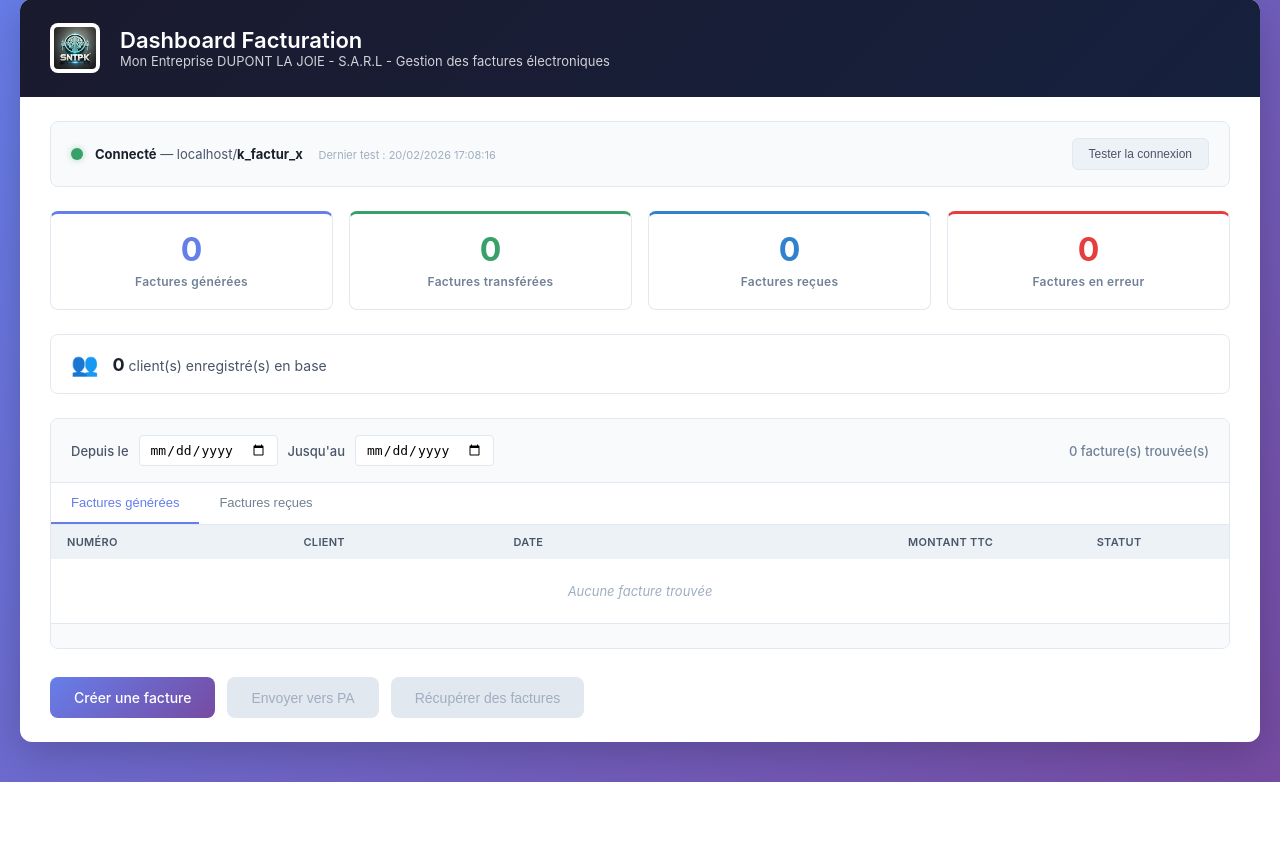
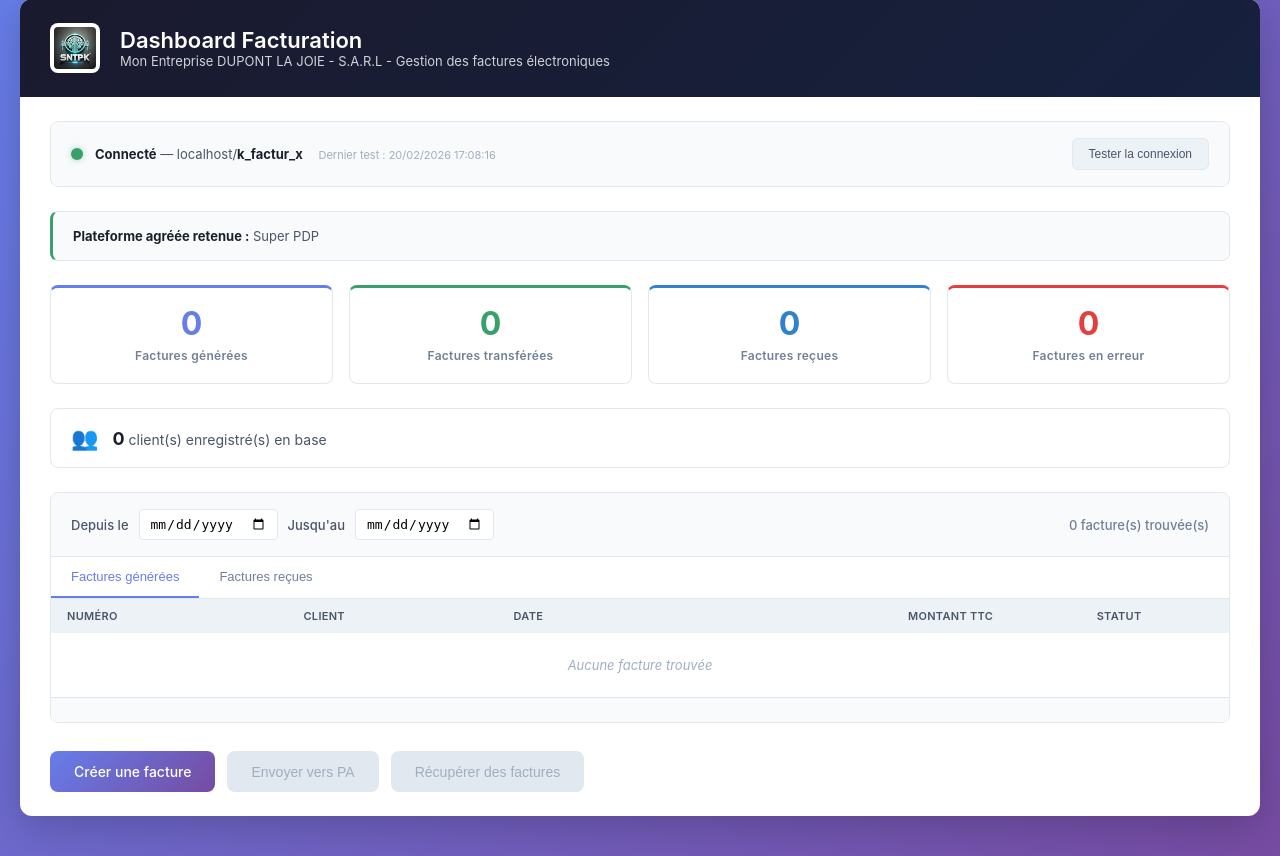
Before and after one commit to rdb16/generate_factux_py12, a Flask app: page /dashboard in a window 1280 px wide. Shown: the part 41-897 px from the top of the page. Before the commit the page ends 823 px from the top, so only its background shows below. Run offline with Flask 3, Linux system fonts and the light colour scheme; data that the repository does not hold is empty; parts of the project's set-up code (start-up, migrations or seed data) failed here and were passed over; some libraries are stand-ins or nearby versions.

Commit message:
feat(super-pdp): ajouter config super_pdp_as_pa, reorganiser templates et corriger navigation
- Ajout du booleen super_pdp_as_pa dans la config (defaut False)
- Affichage conditionnel "Plateforme agreee retenue: Super PDP" sur le dashboard
- Reorganisation templates en sous-dossiers html/, xml/, curl/
- Correction route /invoice/new qui bouclait sur le dashboard

Co-Authored-By: Claude Opus 4.6 <noreply@anthropic.com>

```diff
--- a/app.py
+++ b/app.py
@@ -271,6 +271,7 @@ def validate_startup_config() -> None:
         print(f"  - SIRET: {CONFIG.get('siret')}")
         print(f"  - Logo: {LOGO_PATH}")
         print(f"  - PostgreSQL: {'Activé' if CONFIG.get('is_db_pg') else 'Désactivé'}")
+        print(f"  - Super PDP (PA): {'Activé' if CONFIG.get('super_pdp_as_pa') else 'Désactivé'}")
         if is_auto_numbering():
             try:
                 with db_cursor() as (conn, _cursor):
@@ -478,11 +479,12 @@ def dashboard():
     db_name = os.environ.get('DB_NAME', 'k_factur_x')
 
     return render_template(
-        'dashboard.html',
+        'html/dashboard.html',
         logo_path=get_logo_url(),
         emitter=EMITTER,
         db_host=db_host,
         db_name=db_name,
+        super_pdp_as_pa=CONFIG.get('super_pdp_as_pa', False),
     )
 
 
@@ -512,7 +514,7 @@ def show_step1():
             print(f"[WARNING] Impossible de compter les clients: {e}")
 
     return render_template(
-        'invoice_step1.html',
+        'html/invoice_step1.html',
         logo_path=get_logo_url(),
         emitter=EMITTER,
         next_invoice_number=next_invoice_number,
@@ -818,7 +820,7 @@ def show_step2():
     }
 
     return render_template(
-        'invoice_step2.html',
+        'html/invoice_step2.html',
         logo_path=get_logo_url(),
         emitter=EMITTER,
         invoice=invoice,
@@ -1047,7 +1049,7 @@ def show_step3():
         return redirect(url_for('index'))
 
     return render_template(
-        'invoice_step3.html',
+        'html/invoice_step3.html',
         logo_path=get_logo_url(),
         emitter=EMITTER,
         summary=summary,
@@ -1069,10 +1071,8 @@ def download_pdf():
 
 @app.route('/invoice/new')
 def new_invoice():
-    """Vide la session et redirige vers le dashboard ou step1."""
+    """Vide la session et redirige vers step1."""
     session.clear()
-    if CONFIG.get('is_db_pg') is True:
-        return redirect(url_for('dashboard'))
     return redirect(url_for('show_step1'))
 
 
--- a/resources/config/ma-conf.txt
+++ b/resources/config/ma-conf.txt
@@ -20,3 +20,6 @@ cie_IBAN = "FR12345678901"
 # pour xml Factur-X (notes obligatoires BR-FR-05)
 pmt_text = "En cas de retard de paiement, une indemnité forfaitaire pour frais de recouvrement de 40€ sera exigée (Art. L441-10 et D441-5 du Code de commerce)."
 pmd_text = "En cas de retard de paiement, des pénalités de retard seront appliquées au taux de 3 fois le taux d'intérêt légal en vigueur (Art. L441-10 du Code de commerce)."
+
+# Plateforme de dématérialisation partenaire choisie (SUPER PDP)
+super_pdp_as_pa = True
--- a/resources/templates/dashboard.html
+++ b/resources/templates/html/dashboard.html
@@ -1,4 +1,4 @@
-{% extends "base.html" %}
+{% extends "html/base.html" %}
 
 {% block title %}Dashboard Facturation{% endblock %}
 {% block body_max_width %}1300px{% endblock %}
@@ -390,6 +390,17 @@
                     </button>
                 </div>
 
+                {% if super_pdp_as_pa %}
+                <!-- Plateforme agréée -->
+                <div class="db-status-card" style="border-left: 3px solid #38a169;">
+                    <div class="db-status-left">
+                        <div class="db-info">
+                            <strong>Plateforme agr&eacute;&eacute;e retenue :</strong> Super PDP
+                        </div>
+                    </div>
+                </div>
+                {% endif %}
+
                 <!-- KPI cards -->
                 <div class="kpi-grid">
                     <div class="kpi-card generated">
--- a/resources/templates/invoice_step1.html
+++ b/resources/templates/html/invoice_step1.html
@@ -1,4 +1,4 @@
-{% extends "base.html" %}
+{% extends "html/base.html" %}
 
 {% block title %}Nouvelle facture - Informations{% endblock %}
 {% block body_max_width %}700px{% endblock %}
--- a/resources/templates/invoice_step2.html
+++ b/resources/templates/html/invoice_step2.html
@@ -1,4 +1,4 @@
-{% extends "base.html" %}
+{% extends "html/base.html" %}
 
 {% block title %}Nouvelle facture - Lignes{% endblock %}
 
--- a/resources/templates/invoice_step3.html
+++ b/resources/templates/html/invoice_step3.html
@@ -1,4 +1,4 @@
-{% extends "base.html" %}
+{% extends "html/base.html" %}
 
 {% block title %}Facture generee - Recapitulatif{% endblock %}
 
```
Also changed, not shown: resources/templates/html/base.html (renamed from resources/templates/base.html), resources/templates/xml/facturx-xmp.xml (renamed from resources/templates/facturx-xmp.xml), 1 other file.
